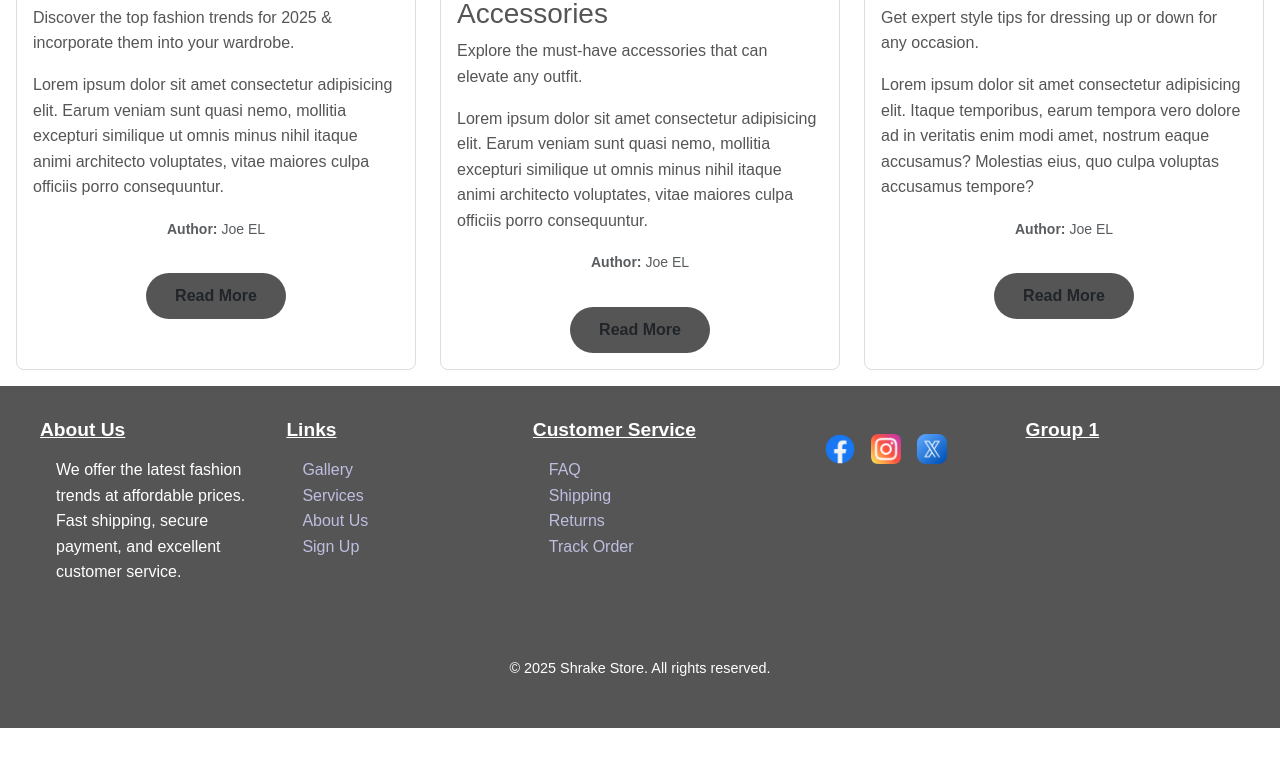
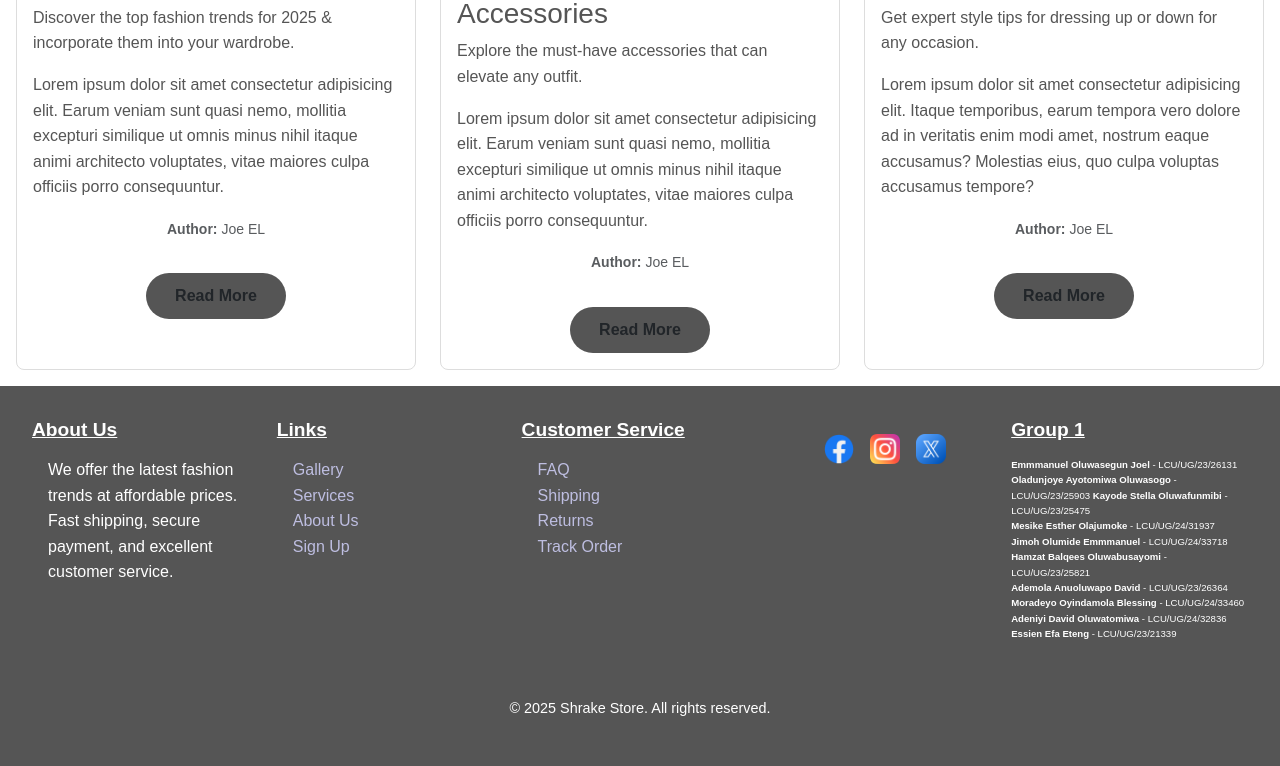
Before and after one commit to JoeEL1506/ShrakeStore, a plain HTML site: page index.html in a window 1280 px wide. Shown: the part 1855-2621 px from the top of the page. Before the commit the page ends 2583 px from the top, so only its background shows below. Drawn offline with nearby package versions, Linux system fonts and the light colour scheme.

Commit message:
recent commit

```diff
--- a/index.html
+++ b/index.html
@@ -135,7 +135,20 @@
             <div class="students">
                  <h3>Group 1 </h3>
 
+                <div class="members">
 
+                <b>Emmmanuel Oluwasegun Joel</b> - LCU/UG/23/26131
+                <b>Oladunjoye Ayotomiwa Oluwasogo</b> - LCU/UG/23/25903
+                <b>Kayode Stella Oluwafunmibi</b> - LCU/UG/23/25475  <br>
+                <b>Mesike Esther Olajumoke</b> - LCU/UG/24/31937 <br>
+                <b>Jimoh Olumide Emmmanuel</b> - LCU/UG/24/33718 <br>
+                <b>Hamzat Balqees Oluwabusayomi</b> - LCU/UG/23/25821 <br>
+                <b>Ademola Anuoluwapo David</b> - LCU/UG/23/26364 <br>
+                <b>Moradeyo Oyindamola Blessing</b> - LCU/UG/24/33460 <br>
+                <b>Adeniyi David Oluwatomiwa</b> - LCU/UG/24/32836 <br>
+                <b>Essien Efa Eteng</b> - LCU/UG/23/21339
+
+             </div>
             </div>
         </div>
 
--- a/style.css
+++ b/style.css
@@ -442,8 +442,8 @@ input:focus {
 .footer-container {
     display: grid;
     grid-template-columns: repeat(auto-fit, minmax(200px, 1fr));
-    gap: 2rem;
-    max-width: 1200px;
+    gap: 0.5rem;
+    max-width: 1400px;
     margin: 0 auto;
 }
 .footer-section,
@@ -536,6 +536,11 @@ legend {
     margin-bottom: 0.5rem;
     font-size: 0.9rem;
     display: grid;
+}
+
+.members {
+    font-size: 0.6rem;
+
 }
 
 /* Media Queries */
```
Also changed, not shown: services.html (+1 -0 lines).
